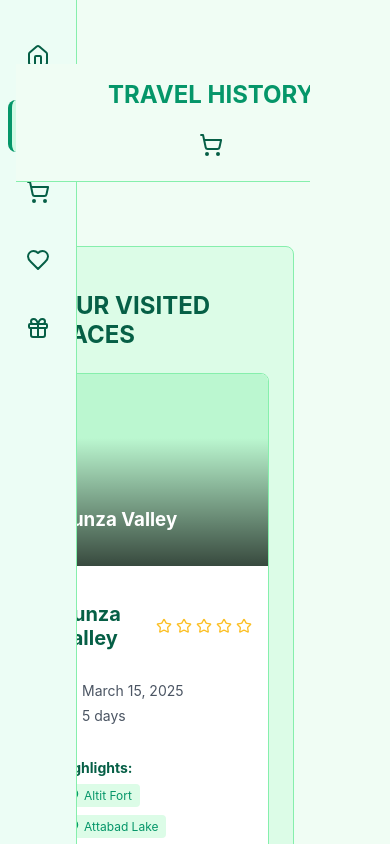
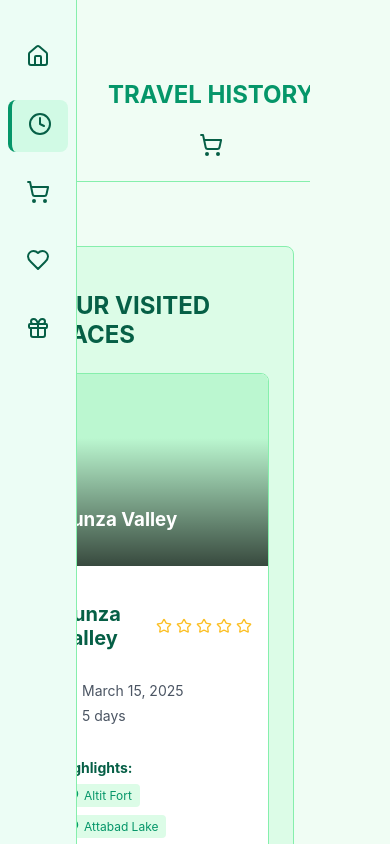
Before and after one commit to maryamirshad04/ExplorePakistan, a React (Create React App) app in the folder frontend/: page /history in a window 390 px wide. Built offline with nearby package versions, Linux system fonts and the light colour scheme.

Commit message:
fifth commit

```diff
--- a/frontend/src/Components/adminDestinations.css
+++ b/frontend/src/Components/adminDestinations.css
@@ -3,7 +3,6 @@
   display: flex;
   height: 100vh;
   background-color: #f0fdf4;
-  /* Removed overflow: hidden to allow scrolling */
 }
 
 /* Sidebar Styles */
@@ -77,6 +76,8 @@
   display: flex;
   flex-direction: column;
   padding-bottom: 2rem; /* Add padding at bottom for better visibility */
+  position: relative; /* This ensures z-index works correctly */
+  z-index: 1; /* Base z-index */
 }
 
 /* Header Styles - Make it sticky */
@@ -259,7 +260,7 @@
   box-shadow: 0 4px 6px rgba(0, 0, 0, 0.1);
   max-width: 350px;
   animation: slideIn 0.3s ease, fadeOut 0.3s ease 2.7s forwards;
-  z-index: 100;
+  z-index: 2000; /* Higher than modal overlay */
 }
 
 .notification.success {
@@ -295,7 +296,7 @@
   }
 }
 
-/* Modal Styles - Improved for better scrolling */
+/* Modal Styles - Improved for better display */
 .modal-overlay {
   position: fixed;
   top: 0;
@@ -306,7 +307,7 @@
   display: flex;
   justify-content: center;
   align-items: center;
-  z-index: 1000;
+  z-index: 1000; /* High z-index to appear over everything else */
 }
 
 .modal {
@@ -319,6 +320,8 @@
   flex-direction: column;
   box-shadow: 0 10px 25px rgba(0, 0, 0, 0.15);
   border: 1px solid #86efac;
+  overflow: hidden; /* Contains the scrollable content */
+  position: relative; /* For proper stacking within modal */
 }
 
 .modal-header {
@@ -509,16 +512,10 @@
   background-color: #047857;
 }
 
-/* For smaller screens */
+/* Fixed mobile styles */
 @media (max-width: 768px) {
   .form-grid {
     grid-template-columns: 1fr;
-  }
-
-  .main-content {
-    margin-left: 0;
-    width: 100%;
-    padding-top: 4rem; /* Add space for the mobile sidebar */
   }
 
   .sidebar {
@@ -527,6 +524,8 @@
     flex-direction: row;
     padding: 0.5rem;
     position: fixed;
+    top: 0;
+    left: 0;
     bottom: auto;
     z-index: 40;
   }
@@ -538,14 +537,24 @@
     margin-top: 0;
   }
 
+  .main-content {
+    margin-left: 0;
+    width: 100%;
+    margin-top: 4rem; /* Space for the top sidebar */
+    padding-top: 0;
+  }
+
   .header {
     top: 4rem; /* Position below mobile sidebar */
+    padding: 1rem 1rem 0.5rem;
   }
 
   .action-bar {
     top: 9rem; /* Position below header and mobile sidebar */
     flex-direction: column;
     gap: 1rem;
+    align-items: stretch;
+    padding: 1rem;
   }
 
   .search-container {
@@ -554,9 +563,17 @@
 
   .table-container {
     margin: 1rem;
+    max-height: calc(100vh - 16rem); /* Adjust for mobile header heights */
   }
 
   .modal {
     width: 95%;
+    max-height: 80vh;
+  }
+
+  .add-button {
+    width: 100%;
+    justify-content: center;
+    margin-top: 0.5rem;
   }
 }
```
